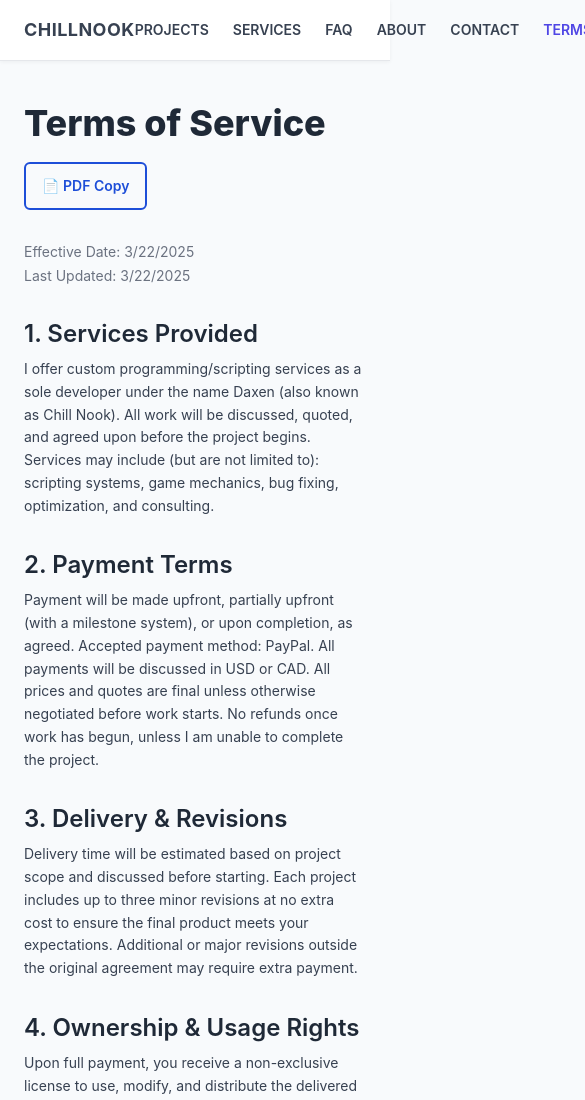
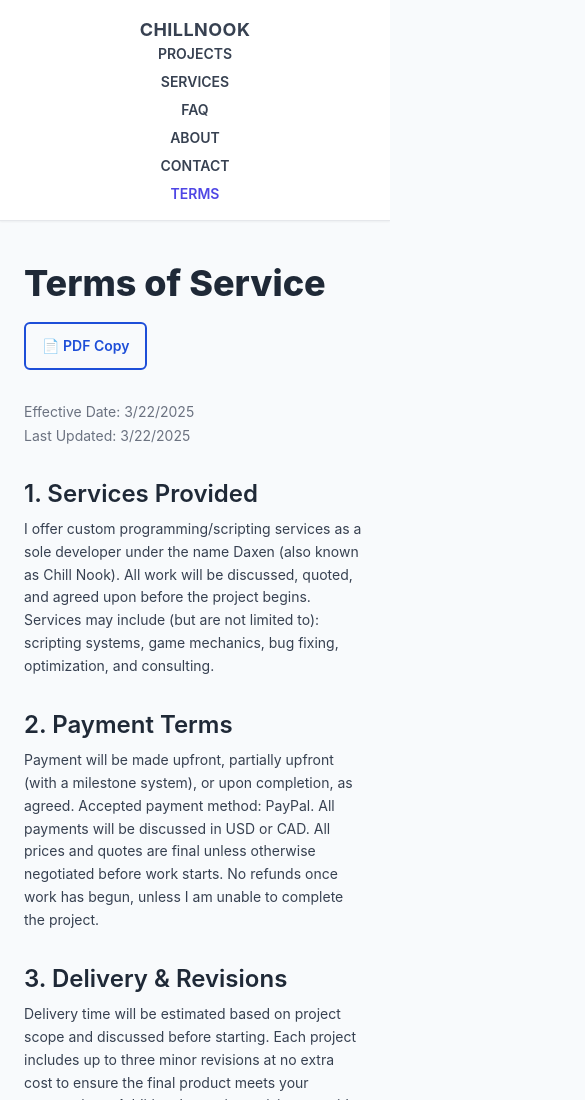
Before and after one commit to chillnook/chillnook.github.io, a plain HTML site: page terms.html in a window 390 px wide. Shown: the top 1100 px of the page, 585 px wide, since content can reach past the window. Drawn offline with nearby package versions, Linux system fonts and the light colour scheme.

Commit message:
Update terms.html

```diff
--- a/terms.html
+++ b/terms.html
@@ -61,18 +61,23 @@
 <body>
 
   <!-- HEADER with matching nav -->
-  <header class="py-4 px-6">
-    <div class="flex items-center justify-between max-w-7xl mx-auto">
-      <div class="text-lg font-bold uppercase tracking-wide text-gray-700">ChillNook</div>
-      <nav class="flex space-x-6 font-semibold uppercase text-sm">
+  <header class="py-4 px-6 relative md:sticky md:top-0 z-50 bg-white border-b border-gray-200 shadow-sm">
+    <div class="max-w-7xl mx-auto">
+      <div class="flex flex-col md:flex-row items-center justify-between">
+        <!-- Brand: centered on mobile, left-aligned on md+ -->
+        <div class="text-lg font-bold uppercase tracking-wide text-gray-700 text-center md:text-left">
+          ChillNook
+        </div>
+        <!-- Navigation: vertical on mobile, horizontal on md+ -->
+        <nav class="flex flex-col md:flex-row space-y-2 md:space-y-0 md:space-x-6 font-semibold uppercase text-sm text-center">
           <a href="index.html#projects">Projects</a>
           <a href="index.html#services">Services</a>
           <a href="index.html#faq">FAQ</a>
           <a href="about.html">About</a>
           <a href="index.html#contact">Contact</a>
-        <!-- highlight Terms with no link -->
           <span class="text-indigo-600">Terms</span>
         </nav>
+      </div>
     </div>
   </header>
 
```
Lines whose indentation alone changed are shown as unchanged.
